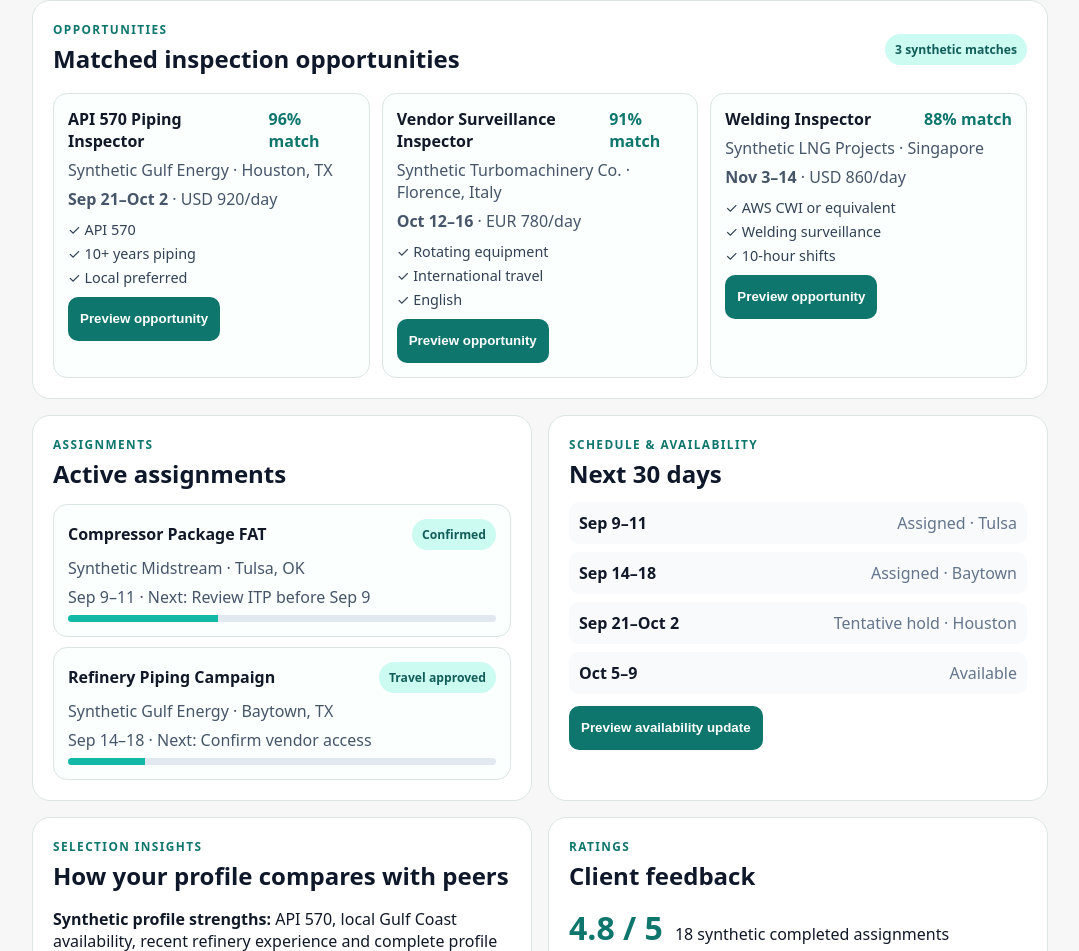
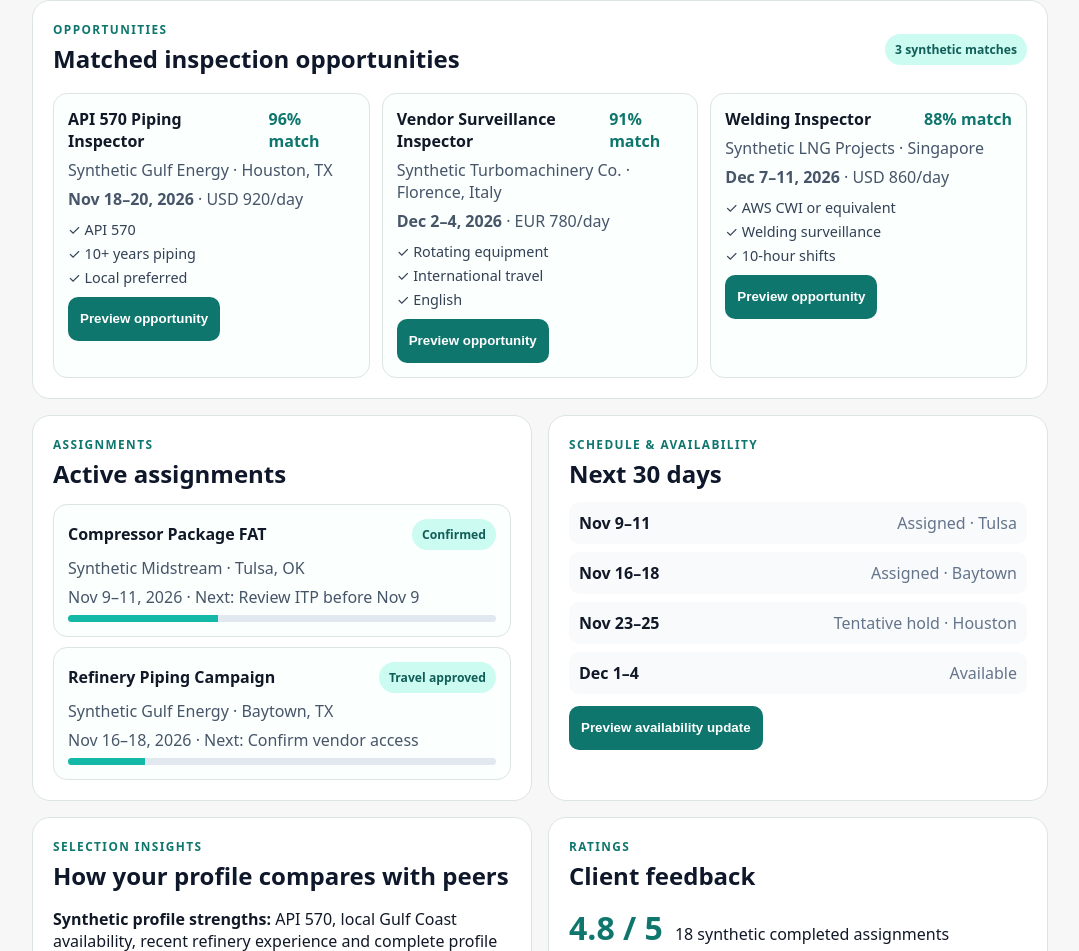
Before and after one commit to jrbatek/vendor-inspector-marketplace, a Next.js app: page /inspectorhub in a window 1280 px wide. Shown: the part 605-1556 px from the top of the page, without its empty margins (100-1179 px from the left). Built offline with nearby package versions, Linux system fonts and the light colour scheme; no server answers.

Commit message:
Reconcile future-dated synthetic InspectorHub schedule fixtures with Client Analytics main

```diff
--- a/app/inspectorhub/page.tsx
+++ b/app/inspectorhub/page.tsx
@@ -15,13 +15,13 @@ const DEMO_WORK:Work[]=[
  {id:"demo-3",company_name:"Vector Quality Group",client_name:"Orion Energy",project_name:"Vendor Surveillance",role_title:"Welding Inspector",activity_type:"Vendor inspection",location:"Corpus Christi, TX",start_date:"2026-05-11",end_date:"2026-05-15",hours:44,gross_earnings:3960,currency:"USD",mileage:136,reimbursable_expense:185,source:"synthetic-demo"},
 ];
 const DEMO_OPPORTUNITIES:DemoOpportunity[]=[
- {id:"opp-1",title:"API 570 Piping Inspector",client:"Synthetic Gulf Energy",location:"Houston, TX",dates:"Sep 21–Oct 2",rate:"USD 920/day",match:"96% match",requirements:["API 570","10+ years piping","Local preferred"]},
- {id:"opp-2",title:"Vendor Surveillance Inspector",client:"Synthetic Turbomachinery Co.",location:"Florence, Italy",dates:"Oct 12–16",rate:"EUR 780/day",match:"91% match",requirements:["Rotating equipment","International travel","English"]},
- {id:"opp-3",title:"Welding Inspector",client:"Synthetic LNG Projects",location:"Singapore",dates:"Nov 3–14",rate:"USD 860/day",match:"88% match",requirements:["AWS CWI or equivalent","Welding surveillance","10-hour shifts"]},
+ {id:"opp-1",title:"API 570 Piping Inspector",client:"Synthetic Gulf Energy",location:"Houston, TX",dates:"Nov 18–20, 2026",rate:"USD 920/day",match:"96% match",requirements:["API 570","10+ years piping","Local preferred"]},
+ {id:"opp-2",title:"Vendor Surveillance Inspector",client:"Synthetic Turbomachinery Co.",location:"Florence, Italy",dates:"Dec 2–4, 2026",rate:"EUR 780/day",match:"91% match",requirements:["Rotating equipment","International travel","English"]},
+ {id:"opp-3",title:"Welding Inspector",client:"Synthetic LNG Projects",location:"Singapore",dates:"Dec 7–11, 2026",rate:"USD 860/day",match:"88% match",requirements:["AWS CWI or equivalent","Welding surveillance","10-hour shifts"]},
 ];
 const DEMO_ASSIGNMENTS:DemoAssignment[]=[
- {id:"asg-1",project:"Compressor Package FAT",client:"Synthetic Midstream",location:"Tulsa, OK",dates:"Sep 9–11",status:"Confirmed",next:"Review ITP before Sep 9",progress:35},
- {id:"asg-2",project:"Refinery Piping Campaign",client:"Synthetic Gulf Energy",location:"Baytown, TX",dates:"Sep 14–18",status:"Travel approved",next:"Confirm vendor access",progress:18},
+ {id:"asg-1",project:"Compressor Package FAT",client:"Synthetic Midstream",location:"Tulsa, OK",dates:"Nov 9–11, 2026",status:"Confirmed",next:"Review ITP before Nov 9",progress:35},
+ {id:"asg-2",project:"Refinery Piping Campaign",client:"Synthetic Gulf Energy",location:"Baytown, TX",dates:"Nov 16–18, 2026",status:"Travel approved",next:"Confirm vendor access",progress:18},
 ];
 const DEMO_DOCUMENTS:DemoDocument[]=[
  {name:"API 570 certification",status:"Verified",detail:"Expires May 2028"},
@@ -47,7 +47,7 @@ export default function InspectorHub(){
   {mode==="demo"&&<>
    <section className="card"><div className="sectionHead"><div><p className="eyebrow">Opportunities</p><h2>Matched inspection opportunities</h2></div><span className="softBadge">3 synthetic matches</span></div><div className="opportunityGrid">{DEMO_OPPORTUNITIES.map(o=><article className="opportunity" key={o.id}><div className="row"><strong>{o.title}</strong><span className="match">{o.match}</span></div><p>{o.client} · {o.location}</p><p><b>{o.dates}</b> · {o.rate}</p><ul>{o.requirements.map(r=><li key={r}>✓ {r}</li>)}</ul><button type="button" onClick={demoNotice}>Preview opportunity</button></article>)}</div></section>
    <div className="demoCols"><section className="card"><div className="sectionHead"><div><p className="eyebrow">Assignments</p><h2>Active assignments</h2></div></div>{DEMO_ASSIGNMENTS.map(a=><article className="assignment" key={a.id}><div className="row"><strong>{a.project}</strong><span className="softBadge">{a.status}</span></div><p>{a.client} · {a.location}</p><p>{a.dates} · Next: {a.next}</p><div className="progress" aria-label={`${a.progress}% complete`}><span style={{width:`${a.progress}%`}}/></div></article>)}</section>
-   <section className="card"><p className="eyebrow">Schedule & availability</p><h2>Next 30 days</h2><div className="calendar"><div><b>Sep 9–11</b><span>Assigned · Tulsa</span></div><div><b>Sep 14–18</b><span>Assigned · Baytown</span></div><div><b>Sep 21–Oct 2</b><span>Tentative hold · Houston</span></div><div><b>Oct 5–9</b><span>Available</span></div></div><button type="button" onClick={demoNotice}>Preview availability update</button></section></div>
+   <section className="card"><p className="eyebrow">Schedule & availability</p><h2>Next 30 days</h2><div className="calendar"><div><b>Nov 9–11</b><span>Assigned · Tulsa</span></div><div><b>Nov 16–18</b><span>Assigned · Baytown</span></div><div><b>Nov 23–25</b><span>Tentative hold · Houston</span></div><div><b>Dec 1–4</b><span>Available</span></div></div><button type="button" onClick={demoNotice}>Preview availability update</button></section></div>
    <div className="demoCols"><section className="card"><p className="eyebrow">Selection Insights</p><h2>How your profile compares with peers</h2><div className="insights"><p><b>Synthetic profile strengths:</b> API 570, local Gulf Coast availability, recent refinery experience and complete profile documentation. These are not individual client selection reasons.</p><p><b>Improve future matches:</b> renew AWS CWI before January and add recent rotating-equipment examples.</p><p className="muted small">Insights never expose competing inspector identities. No individual selection outcomes or client decisions are shown.</p><a href="/demo/inspector-selection-outcomes">Open Selection Insights &amp; Feedback demo</a></div></section><section className="card"><p className="eyebrow">Ratings</p><h2>Client feedback</h2><div className="rating"><strong>4.8 / 5</strong><span>18 synthetic completed assignments</span></div><p className="muted">Documentation 4.9 · Communication 4.8 · Technical quality 4.8 · Timeliness 4.7</p></section></div>
    <div className="demoCols"><section className="card"><p className="eyebrow">Qualifications & documents</p><h2>Document center</h2><a href="/demo/inspector-documents">Open Qualifications &amp; Documents demo</a>{DEMO_DOCUMENTS.map(d=><div className="doc" key={d.name}><div><strong>{d.name}</strong><span>{d.detail}</span></div><b>{d.status}</b></div>)}</section><section className="card"><p className="eyebrow">Reports & billing</p><h2>Assignment closeout</h2><div className="closeout"><p><b>2 reports submitted</b><span>1 client approval pending</span></p><p><b>USD 17,520 invoiced</b><span>USD 9,120 paid · USD 8,400 pending approval</span></p><p className="muted small">Synthetic demonstration only. No payment execution, tax filing, bank credentials or compensation rules are changed here.</p></div></section></div>
   </>}
```
Also changed, not shown: 2 other files (tests, documents, lock files or other folders).
